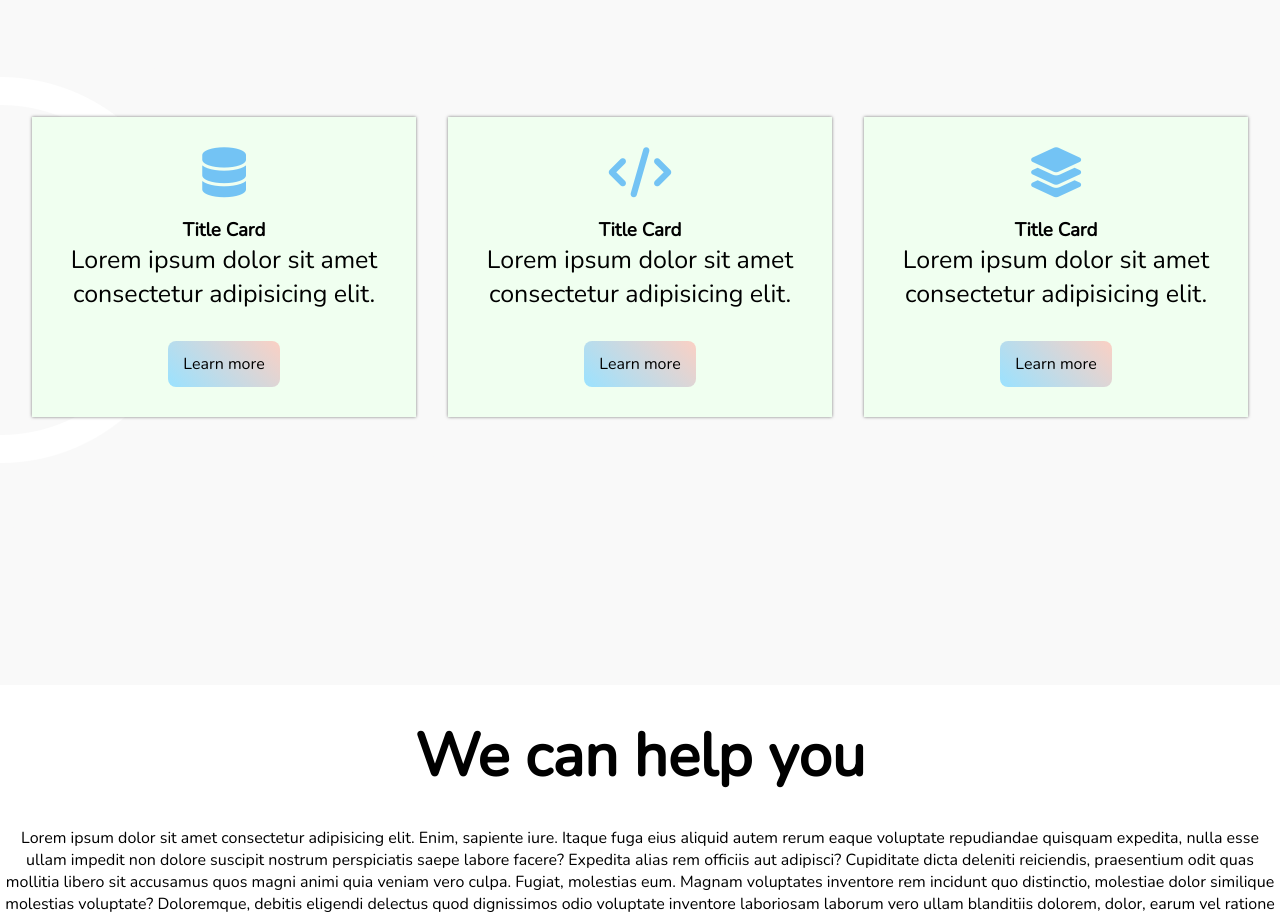
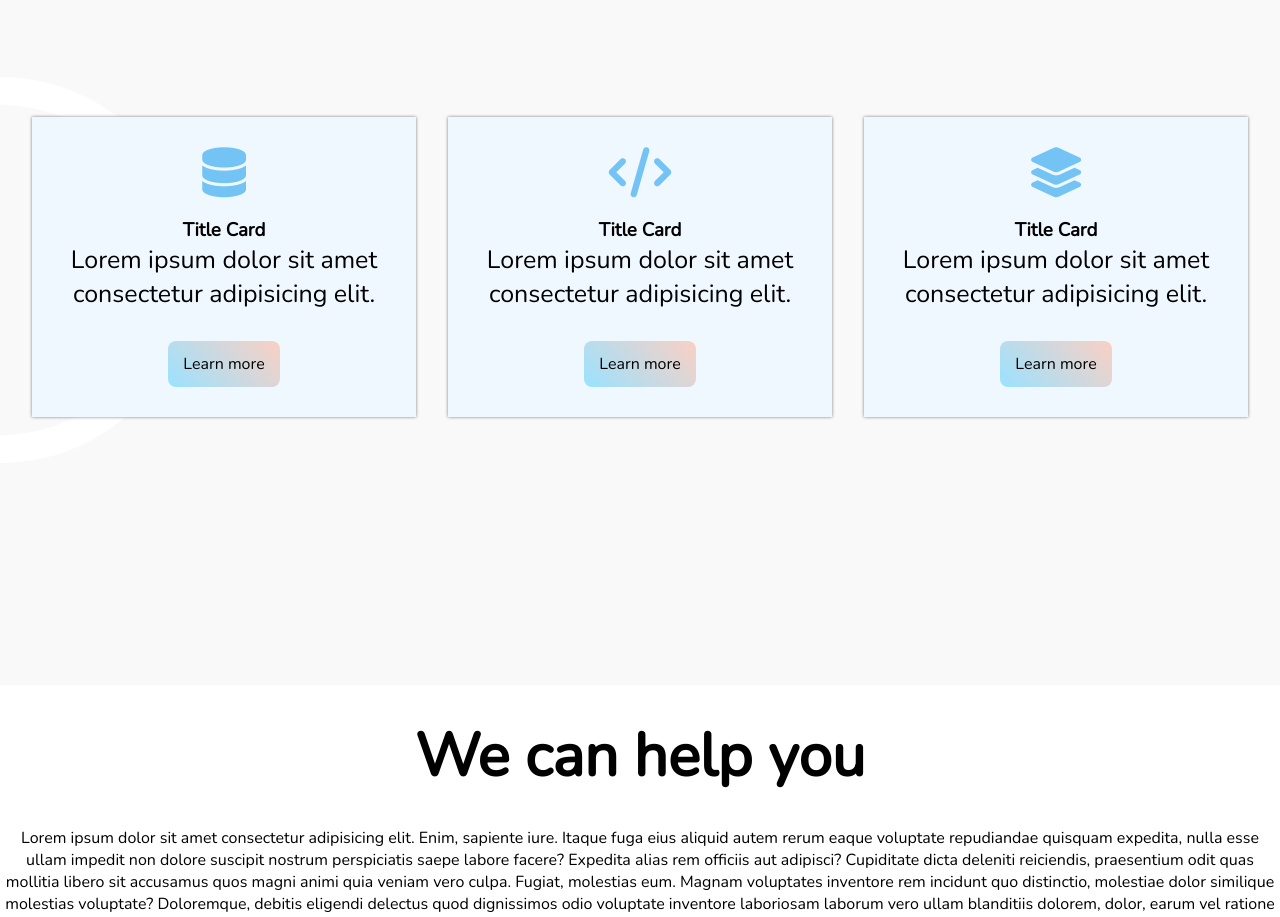
Before and after one commit to gerodimarco/Test-Alpha, a plain HTML site: page index.html in a window 1280 px wide. Shown: the part 975-1892 px from the top of the page. Drawn offline with nearby package versions, Linux system fonts and the light colour scheme.

Commit message:
Final changes

```diff
--- a/css/styles.css
+++ b/css/styles.css
@@ -124,7 +124,7 @@ header{
     box-shadow: 0 0 3px 0 rgba(0, 0, 0, .5);
     transform: scale(1);
     transition: transform 0.6s;
-    background-color: honeydew;
+    background-color: aliceblue;
 }
 
 .card:hover {
```
